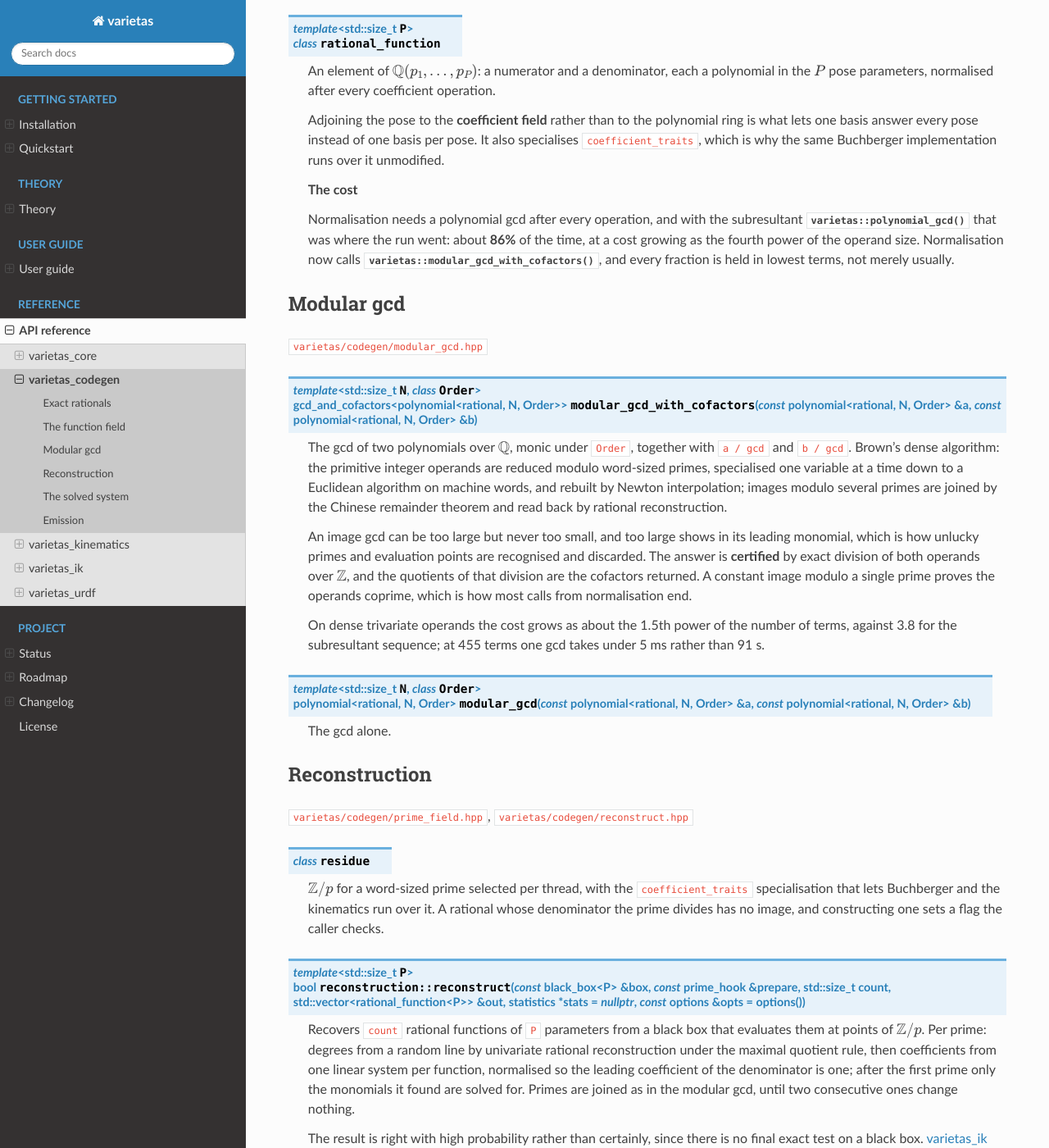
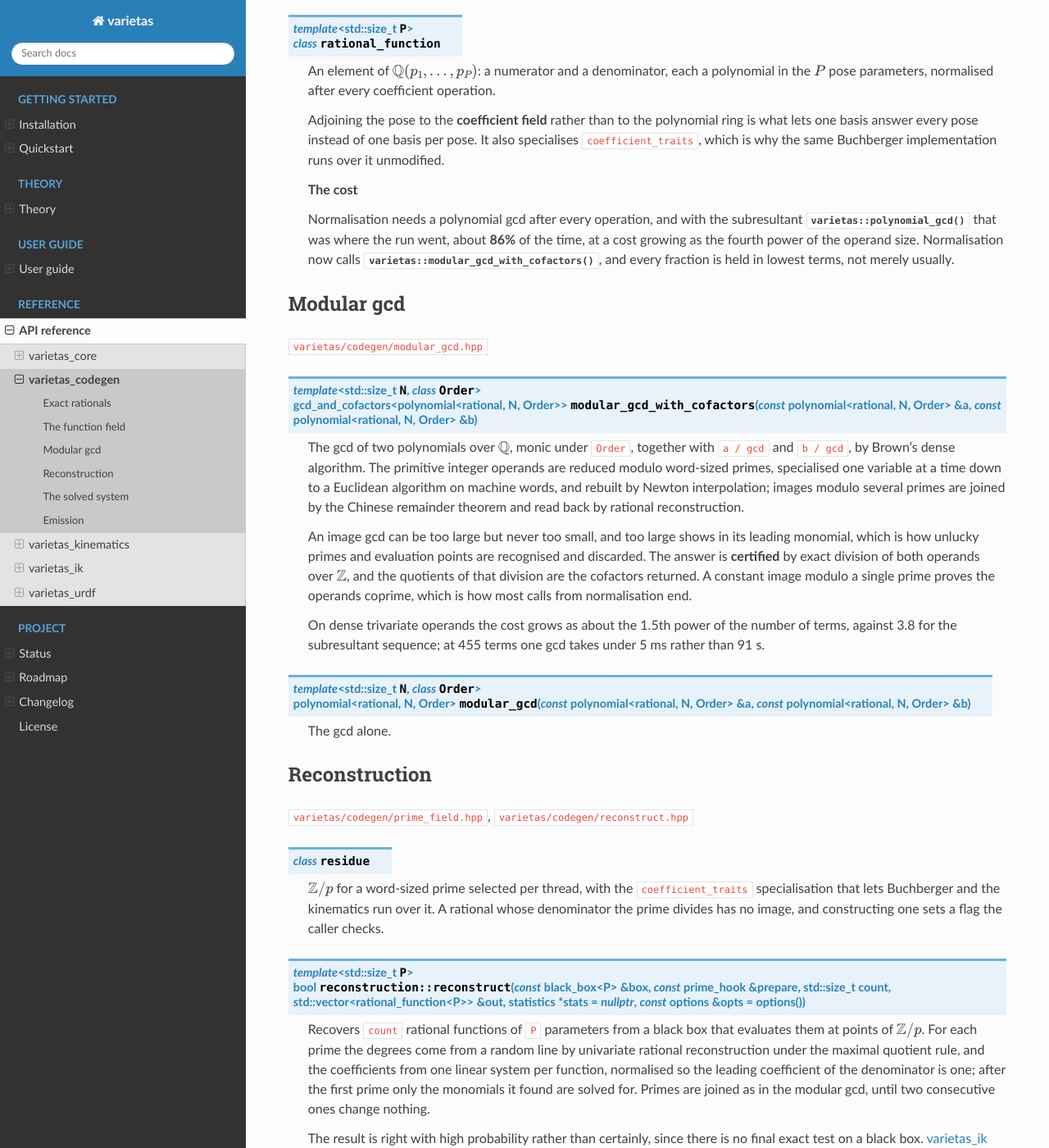
Before and after one commit to HanielUlises/varietas, a Sphinx documentation site: the page built from docs/api/codegen.rst, in a window 1280 px wide and 1400 px high, scrolled down 674 px. Shown: the whole window at 82% size. Built offline with Sphinx 7.4.7 and the Read the Docs theme 3.1.0, drawn with Linux system fonts in a browser that asks for light colours.

Commit message:
Let the sentences run on rather than stop at a colon
The prose added for the gcd, the reconstruction and the refinement leaned on
the colon, a clause announcing a point and then the point, until the paper read
as a sequence of claims more than as an argument. Each of those sentences is
rewritten so that the second half follows from the first by a conjunction or a
subordinate clause, or else becomes a sentence of its own. The paper, the
README, the pages of the documentation that changed with 0.2.0 and the comments
in the new headers are all treated alike. What is said is unchanged, and so
are the titles of cited works and the field lists of the documentation, where
the colon is syntax rather than style.

```diff
--- a/docs/api/codegen.rst
+++ b/docs/api/codegen.rst
@@ -59,7 +59,7 @@ Modular gcd
                                              const polynomial<rational, N, Order>& b)
 
    The gcd of two polynomials over :math:`\Q`, monic under ``Order``, together
-   with ``a / gcd`` and ``b / gcd``. Brown's dense algorithm: the primitive
+   with ``a / gcd`` and ``b / gcd``, by Brown's dense algorithm. The primitive
    integer operands are reduced modulo word-sized primes, specialised one
    variable at a time down to a Euclidean algorithm on machine words, and
    rebuilt by Newton interpolation; images modulo several primes are joined by
@@ -104,10 +104,10 @@ Reconstruction
                                                    const options& opts = options())
 
    Recovers ``count`` rational functions of ``P`` parameters from a black box
-   that evaluates them at points of :math:`\mathbb{Z}/p`. Per prime: degrees from
-   a random line by univariate rational reconstruction under the maximal
-   quotient rule, then coefficients from one linear system per function,
-   normalised so the leading coefficient of the denominator is one; after the
+   that evaluates them at points of :math:`\mathbb{Z}/p`. For each prime the
+   degrees come from a random line by univariate rational reconstruction under
+   the maximal quotient rule, and the coefficients from one linear system per
+   function, normalised so the leading coefficient of the denominator is one; after the
    first prime only the monomials it found are solved for. Primes are joined as
    in the modular gcd, until two consecutive ones change nothing.
 
--- a/docs/api/ik.rst
+++ b/docs/api/ik.rst
@@ -110,7 +110,7 @@ Reconstructed inverse kinematics
    finishes, the two agree entry for entry.
 
    Use it for three-joint arms with offsets, where the symbolic solve drowns in
-   intermediate expressions: the demonstration's arm reconstructs in about three
+   intermediate expressions. The demonstration's arm reconstructs in about three
    seconds, where the symbolic solve had not finished after twenty-seven
    minutes.
 
--- a/docs/guide/generated_headers.rst
+++ b/docs/guide/generated_headers.rst
@@ -203,7 +203,7 @@ Against a numerical solver
 The comparison is not really about speed, though the speed is not close. A
 damped least squares iteration from a random seed takes about thirteen times as
 long as one generated solve, converges from only about **91%** of seeds, and
-when it does converge returns **one** configuration: whichever one the seed fell
+when it does converge returns **one** configuration, whichever one the seed fell
 into, with no way to say how many others exist.
 
 Recovering the whole solution set numerically means restarting it. Over three
@@ -266,7 +266,7 @@ circle of configurations is about to appear and the Jacobian cannot be trusted.
 The full header also refuses a whole plane of targets, and the reason is the
 half-angle substitution rather than the solve. A target with :math:`y = 0` is
 reached, if at all, with the base at :math:`q_1 = 0` or :math:`q_1 = \pi`, and
-:math:`t_1 = \tan(q_1/2)` sends the second to infinity: over :math:`\Q` the
+:math:`t_1 = \tan(q_1/2)` sends the second to infinity. Over :math:`\Q` the
 quotient at such a pose has dimension two rather than four, so the parametric
 basis has a pole along the plane, and ``solve()`` reports ``bad_pose`` there.
 Just off the plane it answers correctly, the configurations with the base near
--- a/docs/roadmap.rst
+++ b/docs/roadmap.rst
@@ -42,7 +42,7 @@ A faster fixed-pose basis over a prime field
 ============================================
 
 **Why.** Reconstruction spends most of its time in the black box, one
-Gröbner basis per sample: about 17 ms each on the arm with its axes in general
+Gröbner basis per sample, about 17 ms each on the arm with its axes in general
 position, which is 60% of the 47 s that arm takes.
 
 **What is needed.** A completion algorithm of the F4 family, which reduces
```
Also changed, not shown: other parts of docs/api/codegen.rst (+1 -1 lines), other parts of docs/guide/generated_headers.rst (+1 -1 lines), README.md (+11 -11 lines), docs/changelog.rst (+5 -5 lines), docs/status.rst (+5 -5 lines), 11 other files.
